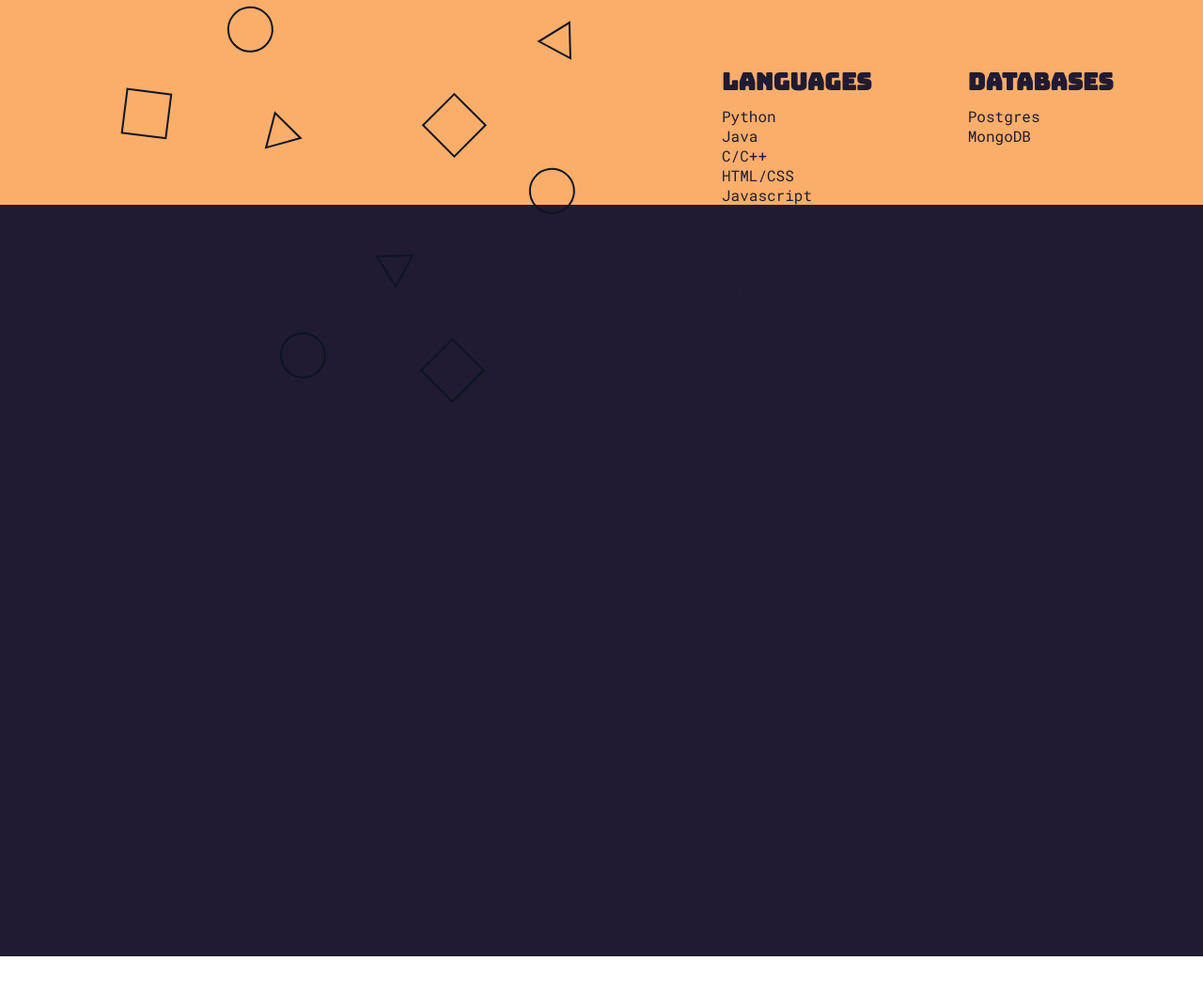
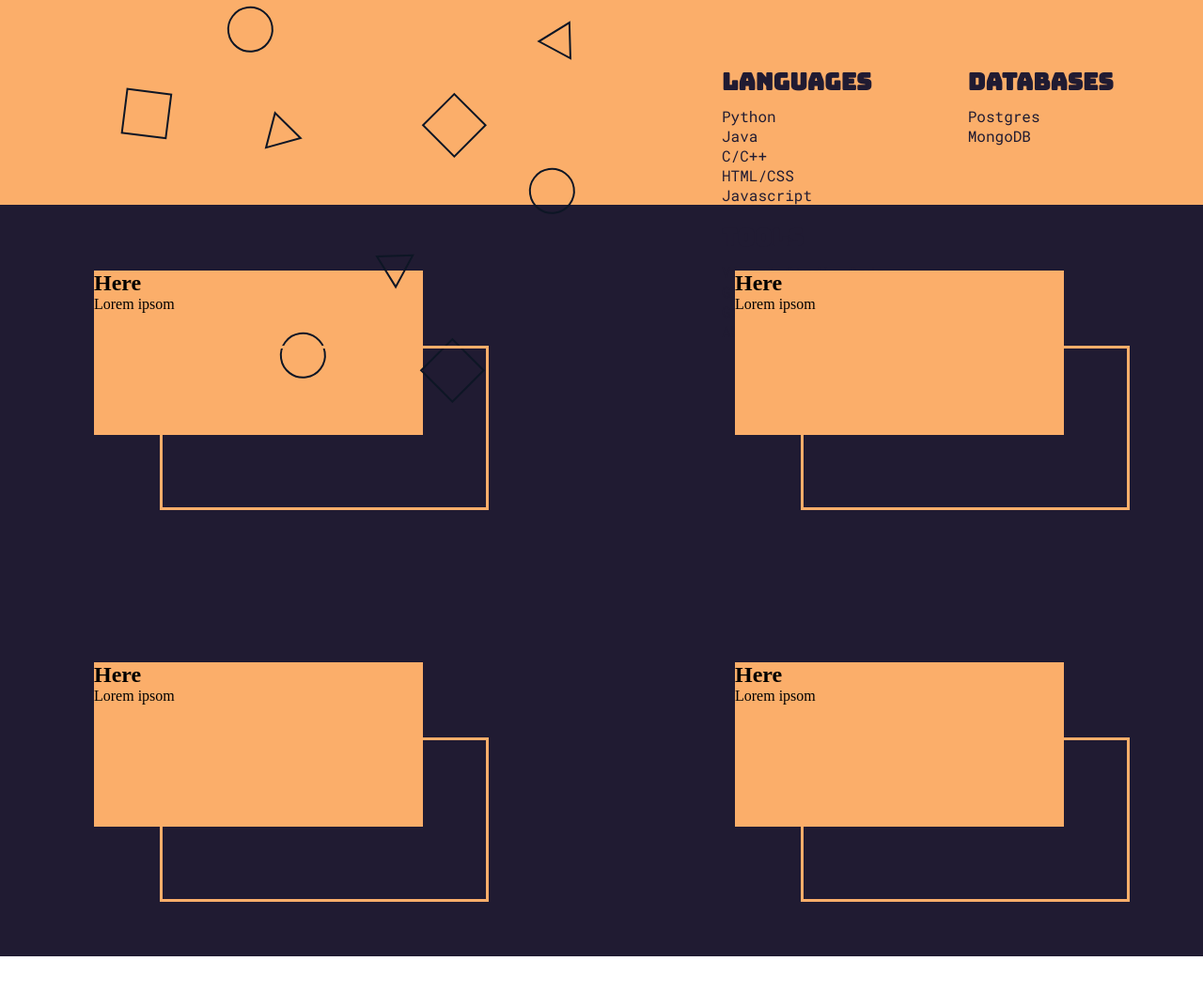
Before and after one commit to skchuong100/PortfolioV2, a plain HTML site: page index.html in a window 1280 px wide. Shown: the part 1382-2438 px from the top of the page at 94% size. Drawn offline with nearby package versions, Linux system fonts and the light colour scheme.

Commit message:
added new boxes

```diff
--- a/index.html
+++ b/index.html
@@ -220,7 +220,48 @@
             </div>
 
         </section>
-        <section class="section3"></section>
+        <section class="section3">
+            <div class="box-containers">
+                <div class="containter1">
+                    <div class="box1">
+                        <div class="project1">
+                            <h1 class="projectT1">Here</h1>
+                            <p class="projectinfo1">Lorem ipsom</p>
+                        </div>
+                        <div class="outline1"></div>
+                    </div>
+                </div>
+                <div class="containter2">
+                    <div class="box2">
+                        <div class="project2">
+                            <h1 class="projectT2">Here</h1>
+                            <p class="projectinfo2">Lorem ipsom</p>
+                        </div>
+                        <div class="outline2"></div>
+                    </div>
+                </div>
+                <div class="containter3">
+                    <div class="box3">
+                        <div class="project3">
+                            <h1 class="projectT3">Here</h1>
+                            <p class="projectinfo3">Lorem ipsom</p>
+                        </div>
+                        <div class="outline3"></div>
+                    </div>
+                </div>
+                <div class="containter4">
+                    <div class="box4">
+                        <div class="project4">
+                            <h1 class="projectT4">Here</h1>
+                            <p class="projectinfo4">Lorem ipsom</p>
+                        </div>
+                        <div class="outline4"></div>
+                    </div>
+                </div>
+            </div>
+
+        </section>
+
         <section class="section4"></section>
     </main>
 <script src="script.js"></script>
--- a/style.css
+++ b/style.css
@@ -519,6 +519,37 @@ ul {
     background-color: var(--background-color);
     height: 100vh;
     width: 100vw;
+    overflow: hidden;
+}
+.box-containers{
+    display: flex;
+    width: 1092px;
+    padding: 0px 30px;
+    justify-content: space-between;
+    align-items: center;
+    align-content: center;
+    row-gap: 172px;
+    flex-wrap: wrap;
+}
+.box1, .box2, .box3, .box4{
+    width: 350px;
+    height:175px;
+    background-color: #FBAE6A;
+    margin-left: 20%;
+    margin-top:20%;
+
+
+
+}
+.outline1, .outline2, .outline3, .outline4{
+    position: relative;
+    width: 350px;
+    height:175px;
+    border: 3px solid var(--primary-color);
+    top:20%;
+    left: 20%;
+
+
 }
 .section4{
     background-color: var(--text-color);
```
